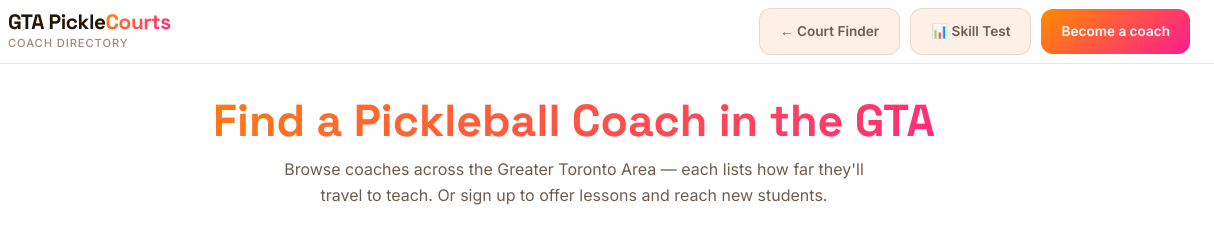
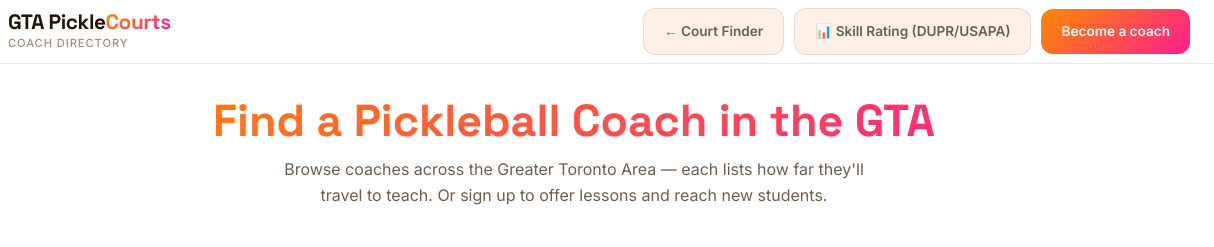
Before and after one commit to dryvonneleung/gta-pickleball-tracker, a website: page coaches.html in a window 1280 px wide. Shown: the top 247 px of the page, 66-1280 px from the left. Drawn offline with nearby package versions, Linux system fonts and the light colour scheme; a script that the page names is missing.

Commit message:
Label skill-test nav button with DUPR/USAPA-style rating
Rename the header link from 'Skill Test' to 'Skill Rating (DUPR/USAPA)' on
the court-finder and coaches pages, with a matching title attribute.


Claude-Session: https://claude.ai/code/session_011LYP7ZNMTCu2vSCNF3xFNe

Co-authored-by: Claude <noreply@anthropic.com>

```diff
--- a/coaches.html
+++ b/coaches.html
@@ -54,7 +54,7 @@
             </a>
             <div class="header-actions">
                 <a class="btn btn-secondary" href="index.html">← Court Finder</a>
-                <a class="btn btn-secondary" href="skill.html">📊 Skill Test</a>
+                <a class="btn btn-secondary" href="skill.html" title="Estimate your DUPR/USAPA-style pickleball rating">📊 Skill Rating (DUPR/USAPA)</a>
                 <a class="btn btn-primary" href="#signup">Become a coach</a>
             </div>
         </div>
```
Also changed, not shown: index.html (+1 -1 lines).
